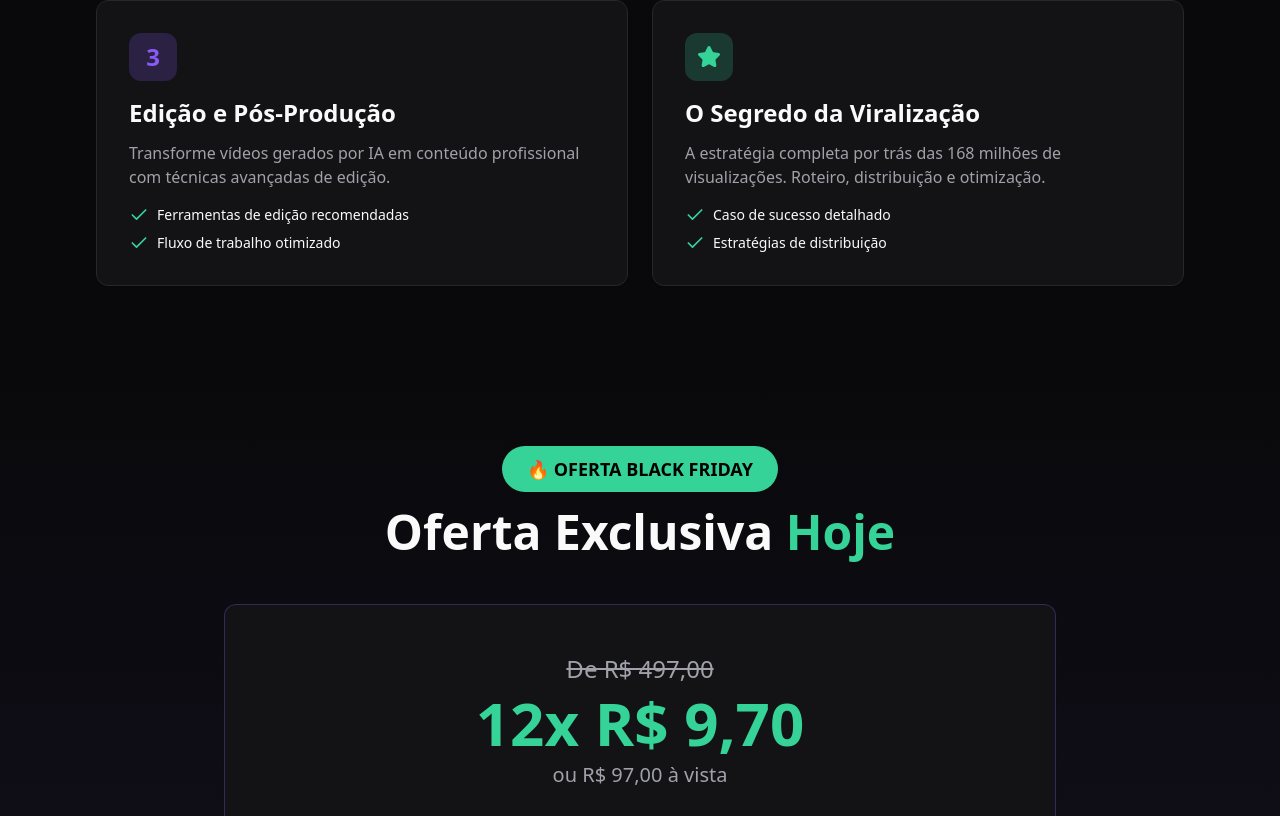
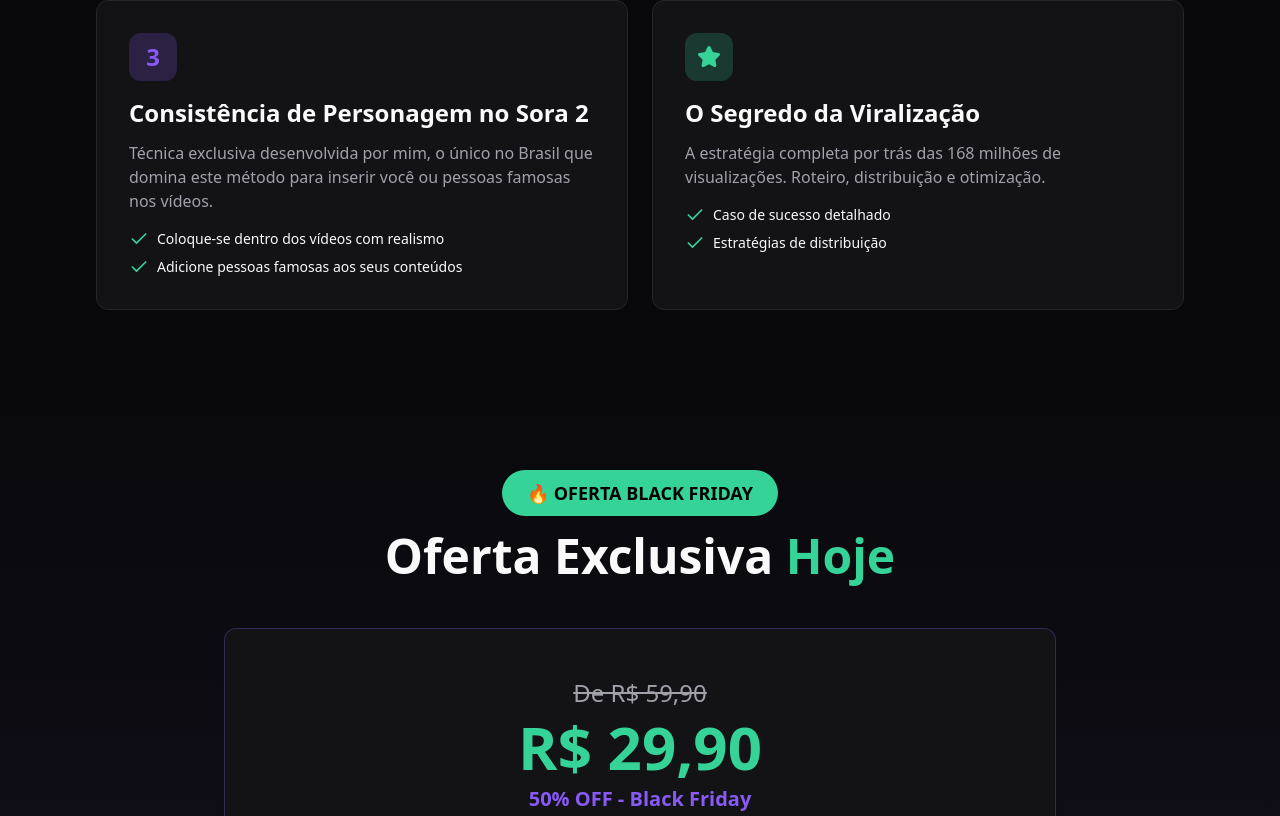
Before and after one commit to cosmozoico/veosora-vault, a React (Vite) app: page / in a window 1280 px wide. Shown: the part 1944-2760 px from the top of the page. Built offline with nearby package versions, Linux system fonts and the light colour scheme; the HTML template or start-up script is replaced by a standard one.

Commit message:
Update sales page with character consistency and checkout redirect
Replace editing module with character consistency techniques for Sora 2. Update pricing to R$ 29,90 (50% off R$ 59,90) and redirect all purchase buttons to the provided checkout link.

```diff
--- a/src/pages/Index.tsx
+++ b/src/pages/Index.tsx
@@ -38,7 +38,7 @@ const Index = () => {
           <Button
             size="lg"
             className="bg-accent hover:bg-accent/90 text-accent-foreground text-lg px-8 py-6 shadow-glow"
-              onClick={scrollToCTA}
+            onClick={() => window.location.href = 'https://pay.kirvano.com/dbcb1389-20c7-48e2-8b06-4aacbb4446fa'}
           >
             QUERO MEU GUIA BLACK FRIDAY
             <Sparkles className="ml-2" />
@@ -179,18 +179,18 @@ const Index = () => {
               <div className="w-12 h-12 rounded-lg bg-primary/20 flex items-center justify-center mb-4">
                 <span className="text-2xl font-bold text-primary">3</span>
               </div>
-              <h3 className="text-2xl font-bold mb-3">Edição e Pós-Produção</h3>
+              <h3 className="text-2xl font-bold mb-3">Consistência de Personagem no Sora 2</h3>
               <p className="text-muted-foreground mb-4">
-                Transforme vídeos gerados por IA em conteúdo profissional com técnicas avançadas de edição.
+                Técnica exclusiva desenvolvida por mim, o único no Brasil que domina este método para inserir você ou pessoas famosas nos vídeos.
               </p>
               <ul className="space-y-2">
                 <li className="flex items-center gap-2">
                   <Check className="w-5 h-5 text-accent" />
-                  <span className="text-sm">Ferramentas de edição recomendadas</span>
+                  <span className="text-sm">Coloque-se dentro dos vídeos com realismo</span>
                 </li>
                 <li className="flex items-center gap-2">
                   <Check className="w-5 h-5 text-accent" />
-                  <span className="text-sm">Fluxo de trabalho otimizado</span>
+                  <span className="text-sm">Adicione pessoas famosas aos seus conteúdos</span>
                 </li>
               </ul>
             </Card>
@@ -232,9 +232,9 @@ const Index = () => {
 
           <Card className="p-8 md:p-12 bg-card border-primary/30 shadow-glow">
             <div className="text-center mb-8">
-              <div className="text-muted-foreground line-through text-2xl mb-2">De R$ 497,00</div>
-              <div className="text-5xl md:text-6xl font-bold text-accent mb-2">12x R$ 9,70</div>
-              <div className="text-xl text-muted-foreground">ou R$ 97,00 à vista</div>
+              <div className="text-muted-foreground line-through text-2xl mb-2">De R$ 59,90</div>
+              <div className="text-5xl md:text-6xl font-bold text-accent mb-2">R$ 29,90</div>
+              <div className="text-xl text-primary font-semibold">50% OFF - Black Friday</div>
             </div>
 
             <div className="space-y-4 mb-8">
@@ -263,6 +263,7 @@ const Index = () => {
             <Button
               size="lg"
               className="w-full bg-accent hover:bg-accent/90 text-accent-foreground text-xl py-8 shadow-glow"
+              onClick={() => window.location.href = 'https://pay.kirvano.com/dbcb1389-20c7-48e2-8b06-4aacbb4446fa'}
             >
               GARANTIR MINHA VAGA AGORA
               <Sparkles className="ml-2" />
@@ -350,7 +351,7 @@ const Index = () => {
           <Button
             size="lg"
             className="bg-accent hover:bg-accent/90 text-accent-foreground text-xl px-12 py-8 shadow-glow"
-            onClick={scrollToCTA}
+            onClick={() => window.location.href = 'https://pay.kirvano.com/dbcb1389-20c7-48e2-8b06-4aacbb4446fa'}
           >
             COMEÇAR AGORA
             <Sparkles className="ml-2" />
```
Lines whose indentation alone changed are shown as unchanged.
